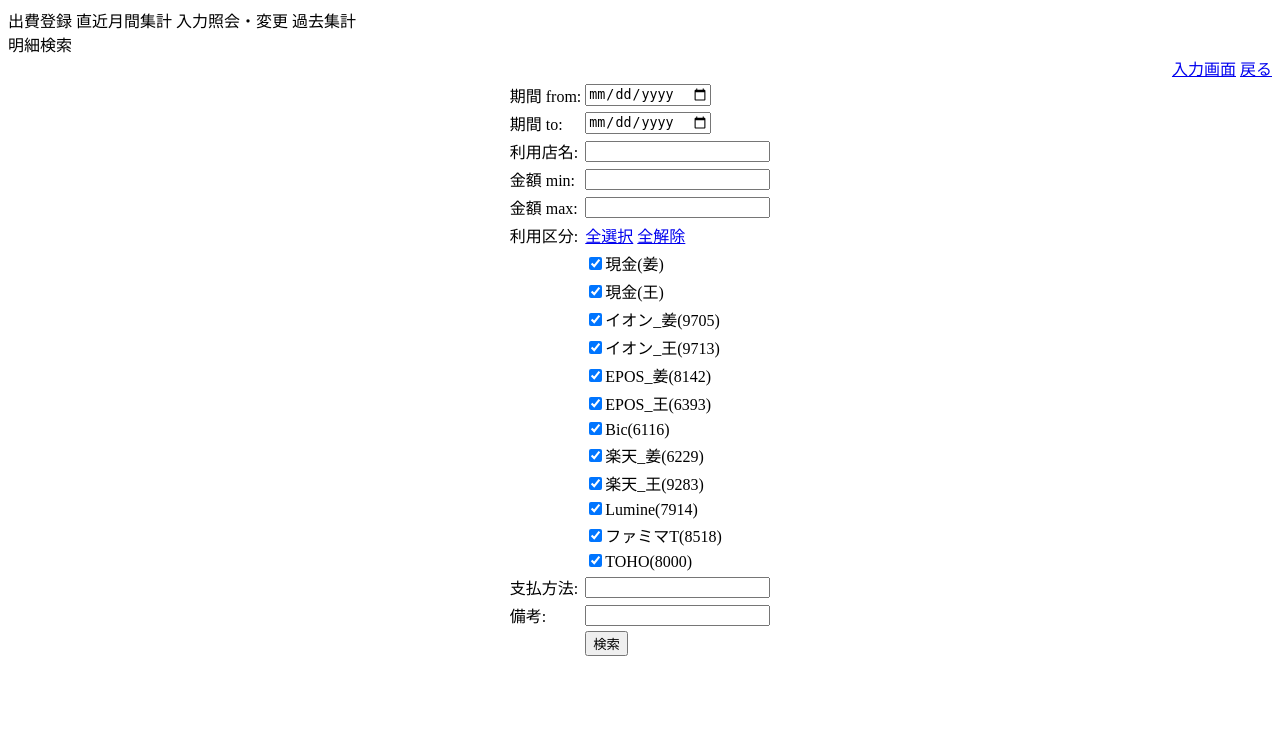
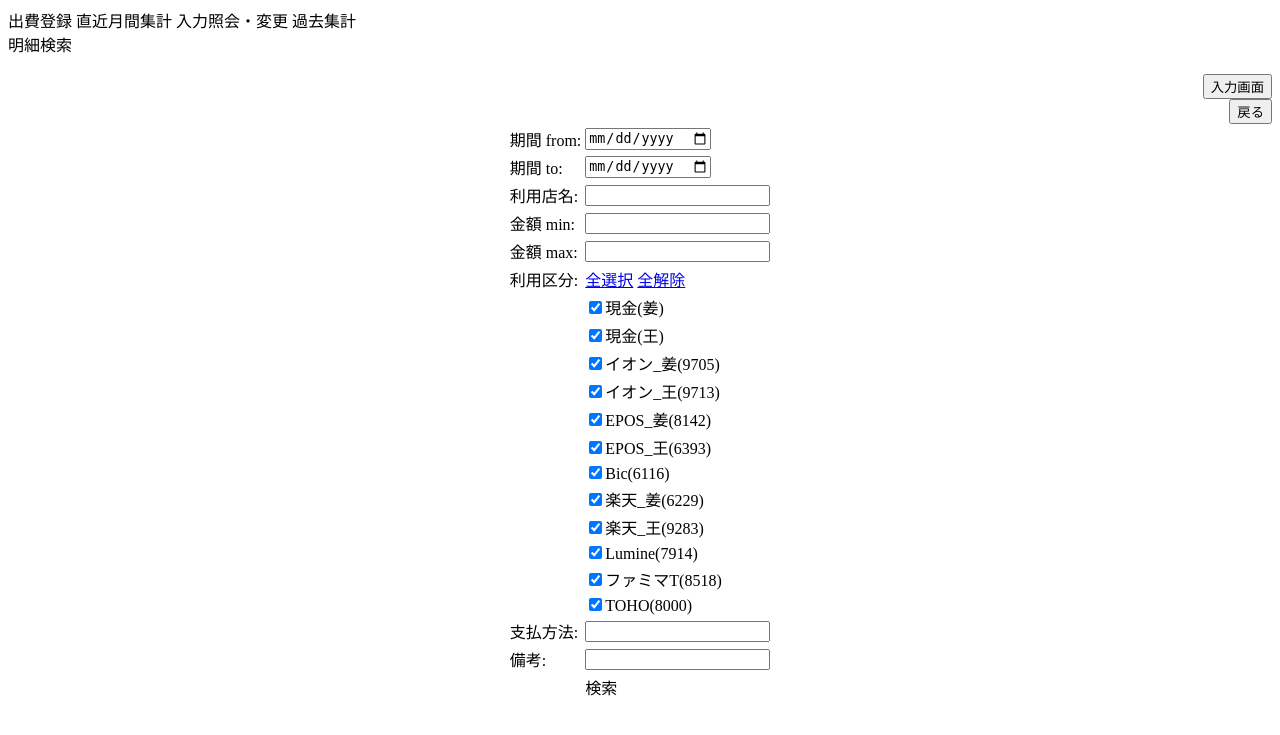
Before and after one commit to herojiangkai/CreditCardTool, a PHP site: page /sumOld/searchDetails.php in a window 1280 px wide. Shown: the top 735 px of the page. Run offline with PHP 8.4, Linux system fonts and the light colour scheme; some libraries are stand-ins or nearby versions.

Commit message:
ボタンUI更新

```diff
--- a/sumOld/searchDetails.php
+++ b/sumOld/searchDetails.php
@@ -169,14 +169,20 @@
 </head>
 
 <body>
-<!-- <h3 align="center">明細検索</h3> -->
-<div align="right">
-    <a href="/">入力画面</a>
-    <a href="./">戻る</a>
-</div>
+<br>
+   <div align="right">
+   <div class="button-bar" style="width:200px;">
+    <div class="button-bar__item">
+        <button class="button-bar__button" onclick="window.location.href='/'">入力画面</button>
+    </div>
+    <div class="button-bar__item">
+        <button class="button-bar__button" onclick="window.location.href='./'">戻る</button>
+    </div>
+    </div>
+   </div>
 
 <div align="center">
-<form  action="showMonthDetails.php" method="get" autocomplete="off">
+<form  action="showMonthDetails.php" method="get" autocomplete="off" name="form1">
 <input type="hidden" name="action" value="search">
 
 <table>
@@ -200,12 +206,12 @@
 <tr><td></td><td><input type="checkbox" name="users[]" value="toho(8000)" checked>TOHO(8000)</td></tr>
 <tr><td>支払方法:</td><td><input type="text" name="paymentMethod" id="paymentMethod" onfocus="showPaymentMethods()"></td></tr>
 <tr><td>備考:</td><td><input type="text" name="comment" id="comment" onfocus="showComments()"></td></tr>
-<tr><td></td><td><input type="submit" value="検索"></td></tr>
+<tr><td></td><td><ons-button onclick='document.form1.submit();'>検索</ons-button></td></tr>
 </table>
 
 </form>
 </div>
-<br><br><br><br><br><br>
+<br><br>
 
 <script>
         showStoreNames();
```
